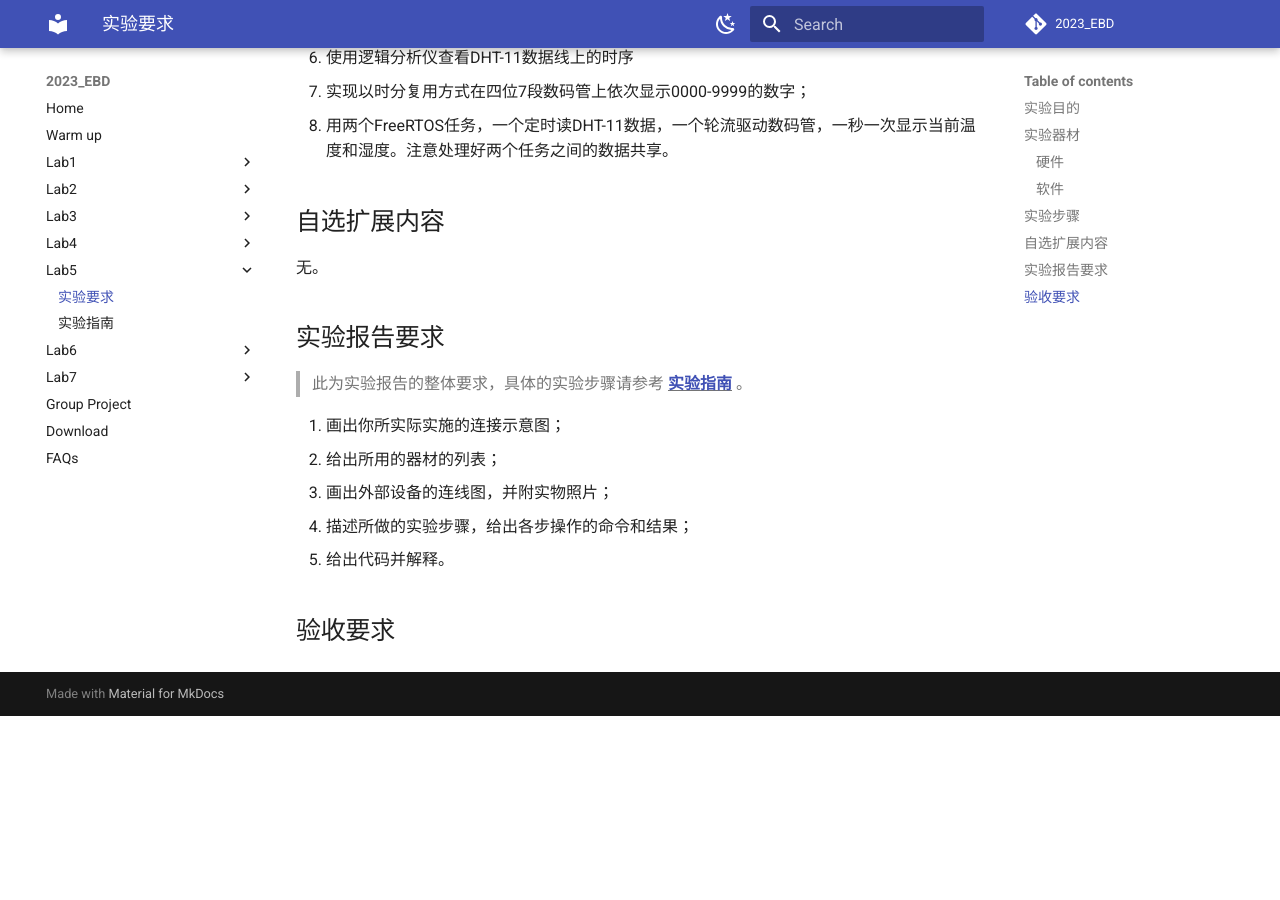
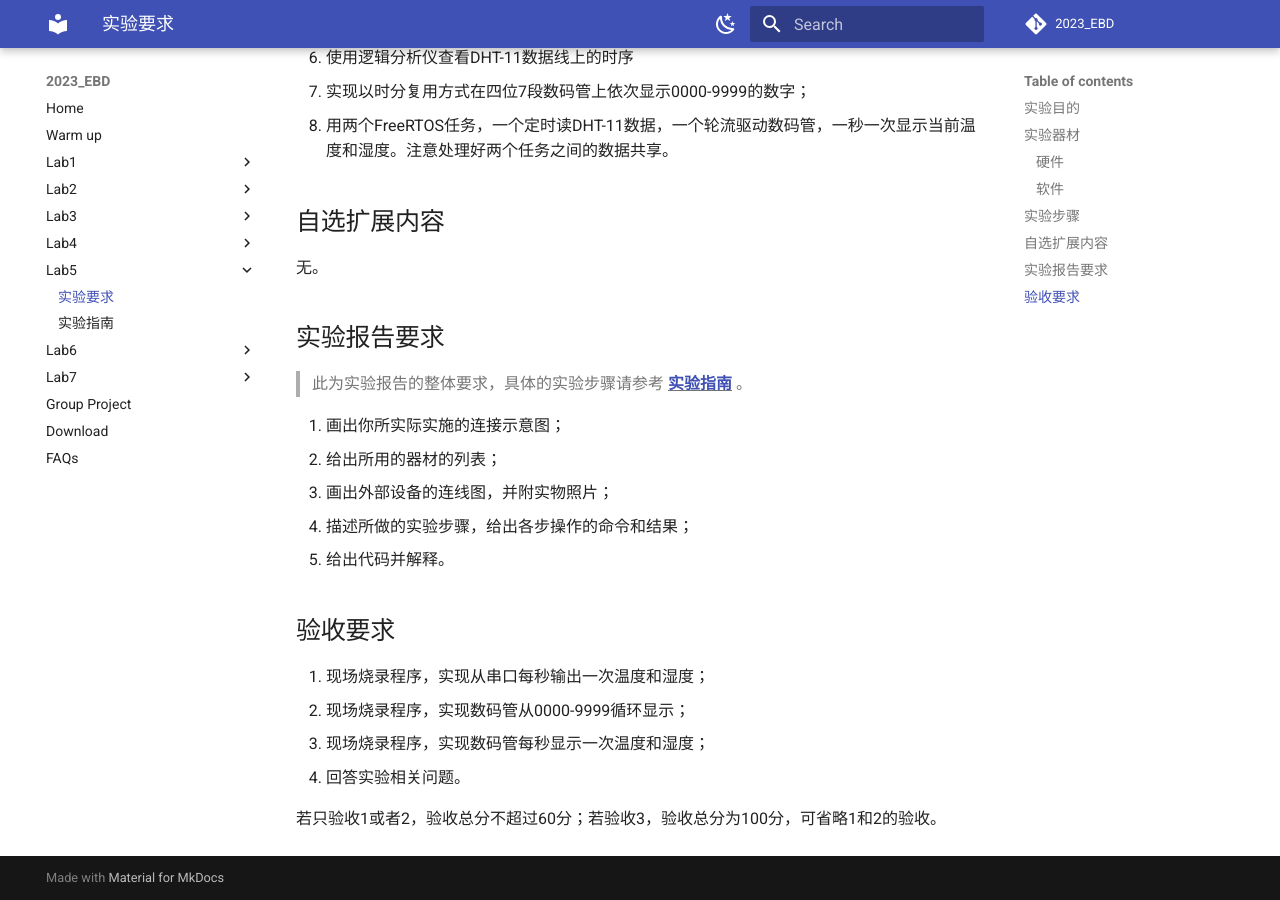
Before and after one commit to zjuerDFL/2023_EBD, an MkDocs documentation site: the page built from docs/docs/lab5/lab5.md, in a window 1280 px wide and 900 px high, scrolled down 1339 px. Built offline with MkDocs 1.6.1 and Material for MkDocs 9.7.7, drawn with Linux system fonts in a browser that asks for light colours; comment, search, counter and statistics services are not loaded; before the commit the page ends 2055 px from its top, so only the background shows below that.

Commit message:
补充lab5验收要求

```diff
--- a/docs/docs/lab5/lab5.md
+++ b/docs/docs/lab5/lab5.md
@@ -63,6 +63,11 @@
 
 ## 验收要求
 
+1. 现场烧录程序，实现从串口每秒输出一次温度和湿度；
+2. 现场烧录程序，实现数码管从0000-9999循环显示；
+3. 现场烧录程序，实现数码管每秒显示一次温度和湿度；
+4. 回答实验相关问题。
 
+若只验收1或者2，验收总分不超过60分；若验收3，验收总分为100分，可省略1和2的验收。
 
 <!-- </div> -->
```
